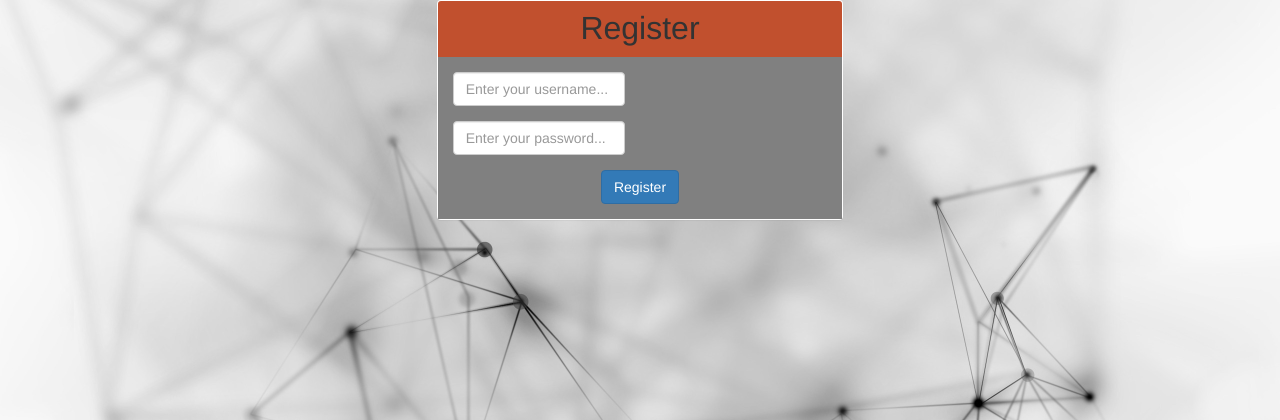
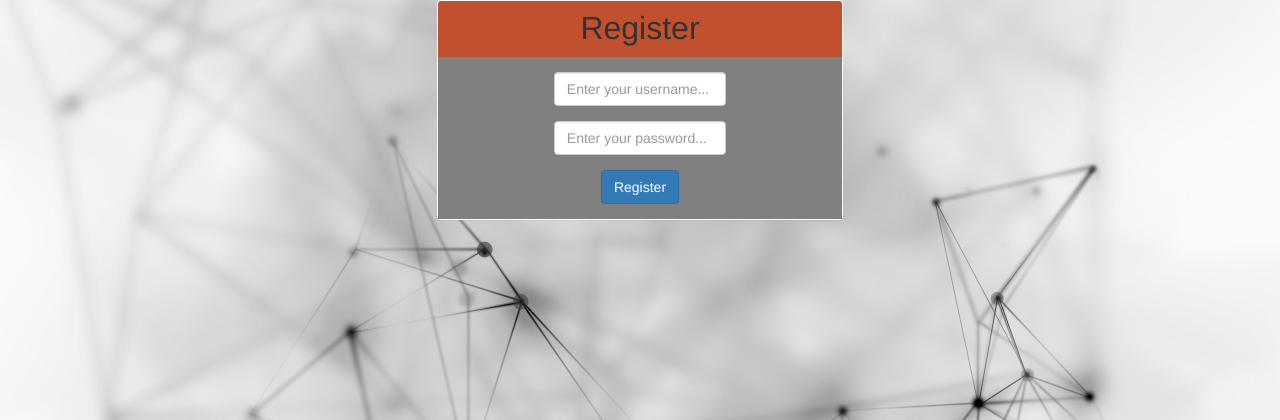
Before and after one commit to gerimage23/proman, a Flask app: page /register in a window 1280 px wide. Shown: the top 420 px of the page. Run offline with Flask 2, Linux system fonts and the light colour scheme; some libraries are stand-ins or nearby versions.

Commit message:
centered input fields in form.html

```diff
--- a/templates/form.html
+++ b/templates/form.html
@@ -22,15 +22,15 @@
                     {% endif %}
                         <div class="panel-body" align="center">
                             <form role="form" action="{{'/register-user' if act == 'Register' else '/login-user'}}" method="POST">
-                                <div class="row">
-                                    <div class="col-xs-6 col-sm-6 col-md-6 col-lg-6">
+                                <div class="row" align="center">
+                                    <div class="col-xs-6 col-sm-6 col-md-6 col-md-offset-3 col-lg-6">
                                         <div class="form-group">
                                             <input type="text" name="username" id="username" class="form-control" placeholder="Enter your username...">
                                         </div>
                                     </div>
                                 </div>
-                                <div class="row">
-                                    <div class="col-xs-6 col-sm-6 col-md-6 col-lg-6">
+                                <div class="row" align="center">
+                                    <div class="col-xs-6 col-sm-6 col-md-6 col-md-offset-3 col-lg-6">
                                         <div class="form-group">
                                             <input type="password" name="password" id="password" class="form-control" placeholder="Enter your password...">
                                         </div>
```
